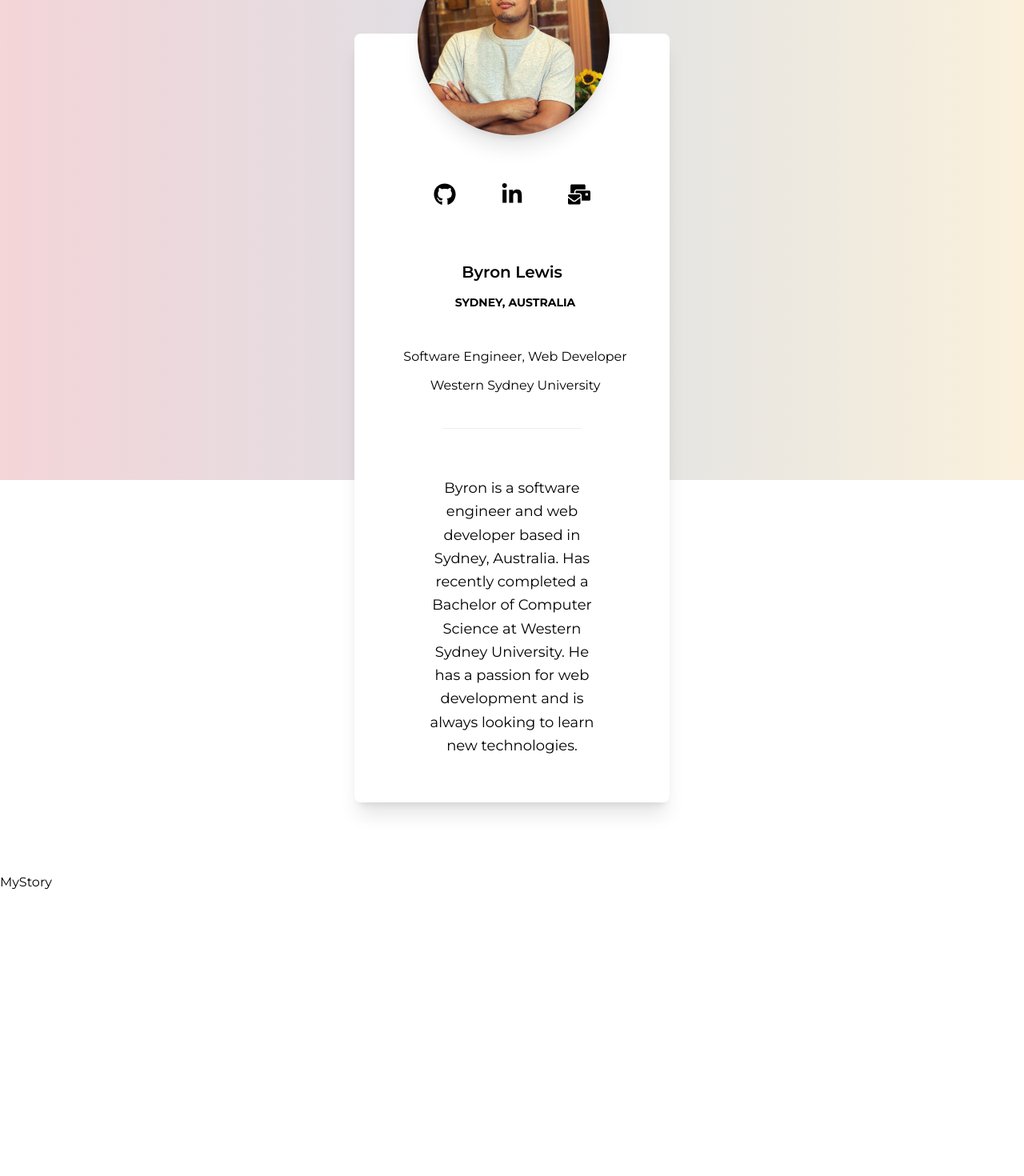
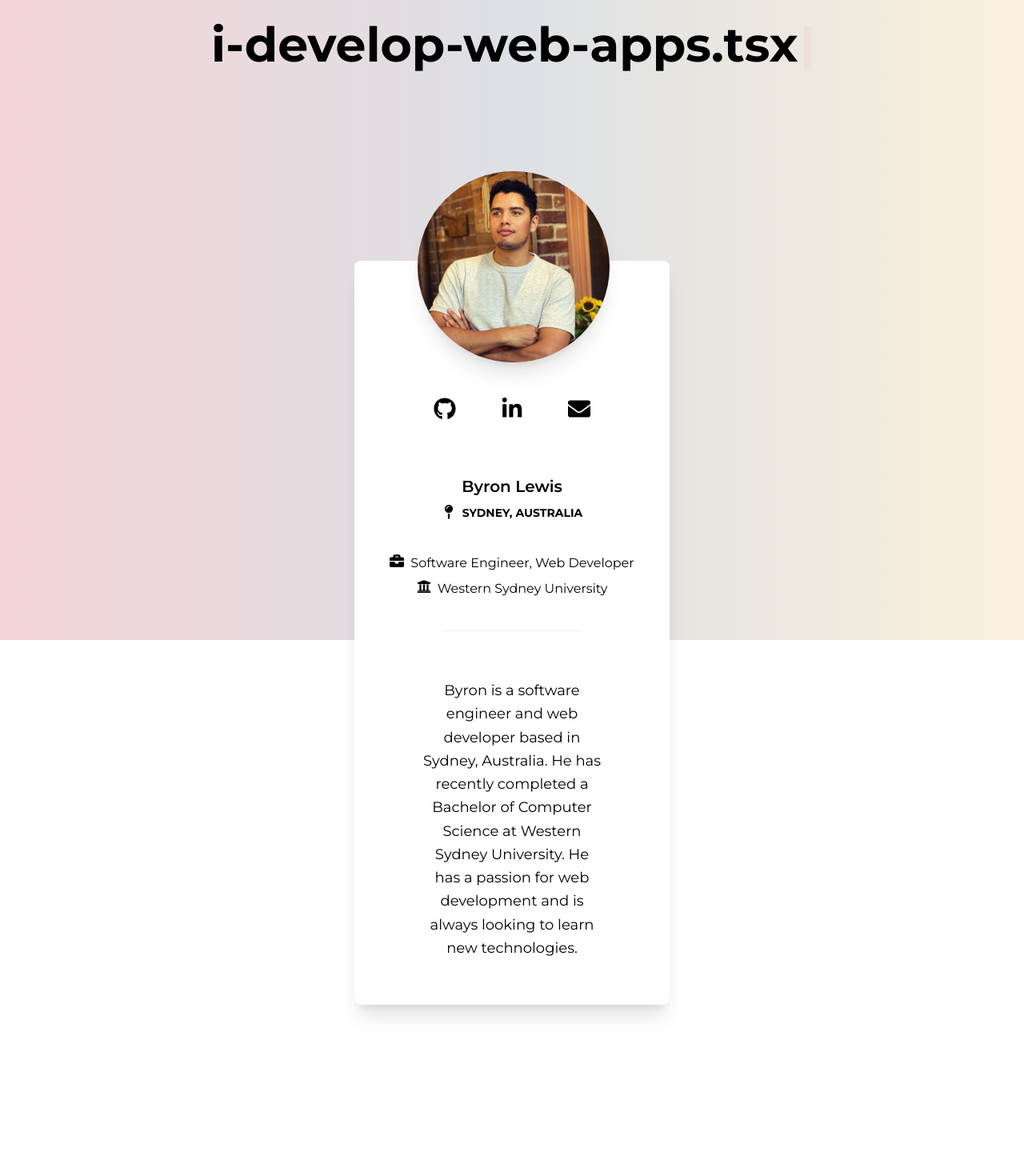
Before and after one commit to BLewisDesDev/portfolio, a Next.js app: page /aboutMe in a window 1280 px wide. Shown: the part 200-1670 px from the top of the page at 80% size. Built offline with nearby package versions, Linux system fonts and the light colour scheme.

Commit message:
AboutMe Filled
Possible new home screen

```diff
--- a/components/Footer.tsx
+++ b/components/Footer.tsx
@@ -277,7 +277,7 @@ export const Footer = () => {
 					</div>
 					<div className="flex flex-col-reverse justify-between pt-5 pb-10 border-t border-solid border-grey-600 lg:flex-row">
 						<div className="flex h-6">
-							<p className="pl-2 text-sm text-gray-600">Some Rights Reserved</p>
+							<p className="text-sm text-gray-600 ">Some Rights Reserved</p>
 						</div>
 						<ul className="flex flex-col mb-3 space-y-2 lg:mb-0 sm:space-y-0 sm:space-x-5 sm:flex-row">
 							<li>
--- a/components/Hero.tsx
+++ b/components/Hero.tsx
@@ -1,6 +1,4 @@
-import { useState } from "react";
 import Link from "next/link";
-import Image from "next/image";
 import { motion } from "framer-motion";
 
 export const Hero = () => {
@@ -55,10 +53,10 @@ export const Hero = () => {
 						</p>
 						<div className="flex items-center">
 							<Link
-								href="/projects"
+								href="/aboutMe"
 								className="inline-flex items-center justify-center h-12 px-6 mr-6 font-medium tracking-wide text-white transition duration-200 rounded shadow-md bg-brand-bred hover:bg-brand-bred600 focus:shadow-outline focus:outline-none"
 							>
-								Projects
+								About Me
 							</Link>
 							<Link
 								href="/resume.pdf"
--- a/components/MyStory.tsx
+++ /dev/null
@@ -1,11 +0,0 @@
-import React from "react";
-
-const MyStory = () => {
-	return (
-		<>
-			<div className="h-75">MyStory</div>
-		</>
-	);
-};
-
-export default MyStory;
--- a/components/ProfileCard.tsx
+++ b/components/ProfileCard.tsx
@@ -1,6 +1,13 @@
 import Image from "next/image";
 import Link from "next/link";
-import { FaGithub, FaLinkedinIn, FaMailBulk } from "react-icons/fa";
+import {
+	FaGithub,
+	FaLinkedinIn,
+	FaEnvelope,
+	FaMapPin,
+	FaUniversity,
+	FaBriefcase,
+} from "react-icons/fa";
 
 export const ProfileCard = () => {
 	return (
@@ -20,7 +27,7 @@ export const ProfileCard = () => {
 									/>
 								</div>
 							</div>
-							<div className="w-full px-4 mt-20 text-center">
+							<div className="w-full px-4 mt-16 text-center">
 								<div className="flex justify-center py-4 pt-8 lg:pt-16">
 									<div className="p-3 m-4 text-center">
 										<span className="block text-xl font-bold tracking-wide uppercase text-blueGray-600">
@@ -32,7 +39,6 @@ export const ProfileCard = () => {
 												<FaGithub size={28} />
 											</Link>
 										</span>
-										{/* <span className="text-sm text-blueGray-400">Github</span> */}
 									</div>
 									<div className="p-3 m-4 text-center">
 										<span className="block text-xl font-bold tracking-wide uppercase text-blueGray-600">
@@ -44,7 +50,6 @@ export const ProfileCard = () => {
 												<FaLinkedinIn size={28} />
 											</Link>
 										</span>
-										{/* <span className="text-sm text-blueGray-400">Linked In</span> */}
 									</div>
 									<div className="p-3 text-center lg:m-4">
 										<span className="block text-xl font-bold tracking-wide uppercase text-blueGray-600">
@@ -53,10 +58,9 @@ export const ProfileCard = () => {
 												aria-label="Github"
 												title="Github"
 											>
-												<FaMailBulk size={28} />
+												<FaEnvelope size={28} />
 											</Link>
 										</span>
-										{/* <span className="text-sm text-blueGray-400">Email</span> */}
 									</div>
 								</div>
 							</div>
@@ -65,16 +69,22 @@ export const ProfileCard = () => {
 							<h3 className="mb-2 text-xl font-semibold leading-normal text-blueGray-700">
 								Byron Lewis
 							</h3>
-							<div className="mt-0 mb-2 text-sm font-bold leading-normal uppercase text-blueGray-400">
-								<i className="mr-2 text-lg fas fa-map-marker-alt text-blueGray-400"></i>
+							<div className="flex justify-center mt-0 mb-2 text-sm font-bold leading-normal uppercase text-blueGray-400">
+								<i className="mr-2 text-lg fas fa-map-marker-alt text-blueGray-400">
+									<FaMapPin />
+								</i>
 								Sydney, Australia
 							</div>
-							<div className="mt-10 mb-2 text-blueGray-600">
-								<i className="mr-2 text-lg fas fa-briefcase text-blueGray-400"></i>
+							<div className="flex justify-center mt-10 mb-2 text-blueGray-600">
+								<i className="mr-2 text-lg fas text-blueGray-400">
+									<FaBriefcase />
+								</i>
 								Software Engineer, Web Developer
 							</div>
-							<div className="mb-2 text-blueGray-600">
-								<i className="mr-2 text-lg fas fa-university text-blueGray-400"></i>
+							<div className="flex justify-center mb-2 text-blueGray-600">
+								<i className="mr-2 text-lg fas text-blueGray-400">
+									<FaUniversity />
+								</i>
 								Western Sydney University
 							</div>
 						</div>
@@ -87,17 +97,11 @@ export const ProfileCard = () => {
 								<div className="w-full px-4 lg:w-9/12">
 									<p className="mb-4 text-lg leading-relaxed text-blueGray-700">
 										Byron is a software engineer and web developer based in
-										Sydney, Australia. Has recently completed a Bachelor of
+										Sydney, Australia. He has recently completed a Bachelor of
 										Computer Science at Western Sydney University. He has a
 										passion for web development and is always looking to learn
 										new technologies.
 									</p>
-									{/* <a
-										href="javascript:void(0);"
-										className="font-normal text-pink-500"
-									>
-										Show more
-									</a> */}
 								</div>
 							</div>
 						</div>
--- /dev/null
+++ b/components/Typewriter.tsx
@@ -0,0 +1,24 @@
+import React from "react";
+import { Cursor, useTypewriter } from "react-simple-typewriter";
+
+const Typewriter = () => {
+	const [text, counter] = useTypewriter({
+		words: ["Hi, I'm Byron", "i-develop-web-apps.tsx", "<iLoveToCode />"],
+		loop: true,
+		delaySpeed: 2000,
+	});
+	return (
+		<>
+			<div className="flex items-center justify-center py-28">
+				<h1 className="text-6xl">
+					<strong>
+						{text}
+						<Cursor cursorColor="#C72C3D" />
+					</strong>
+				</h1>
+			</div>
+		</>
+	);
+};
+
+export default Typewriter;
--- a/package.json
+++ b/package.json
@@ -22,6 +22,7 @@
     "react-dom": "18.2.0",
     "react-icons": "^4.7.1",
     "react-intersection-observer": "^9.4.1",
+    "react-simple-typewriter": "^5.0.1",
     "react-spinners": "^0.13.7",
     "react-toastify": "^9.1.1",
     "typescript": "4.8.4",
--- a/pages/aboutMe.tsx
+++ b/pages/aboutMe.tsx
@@ -2,9 +2,10 @@ import Head from "next/head";
 import { Footer } from "../components/Footer";
 import { ProfileCard } from "../components/ProfileCard";
 import { useRouter } from "next/router";
-import { motion } from "framer-motion";
 import { Nav } from "../components/Nav";
-import MyStory from "../components/MyStory";
+import Typewriter from "../components/Typewriter";
+import { Portfolio } from "../components/Portfolio";
+import { Contact } from "../components/Contact";
 
 export default function AboutMe() {
 	const router = useRouter();
@@ -19,10 +20,12 @@ export default function AboutMe() {
 				<meta name="description" content="About Me Page" />
 				<link rel="icon" href="/ByronLewisDotDevLogo.png" />
 			</Head>
-			<div className="h-screen bg-gradient-to-r from-brand-bred100 via-brand-bblue100 to-brand-byellow100">
+			<div className="h-125 bg-gradient-to-r from-brand-bred100 via-brand-bblue100 to-brand-byellow100">
 				<Nav scrollToContact={redirect} />
+				<Typewriter />
 				<ProfileCard />
-				<MyStory />
+				<Portfolio />
+				<Contact />
 				<Footer />
 			</div>
 		</>
```
Also changed, not shown: 1 other file (tests, documents, lock files or other folders).
